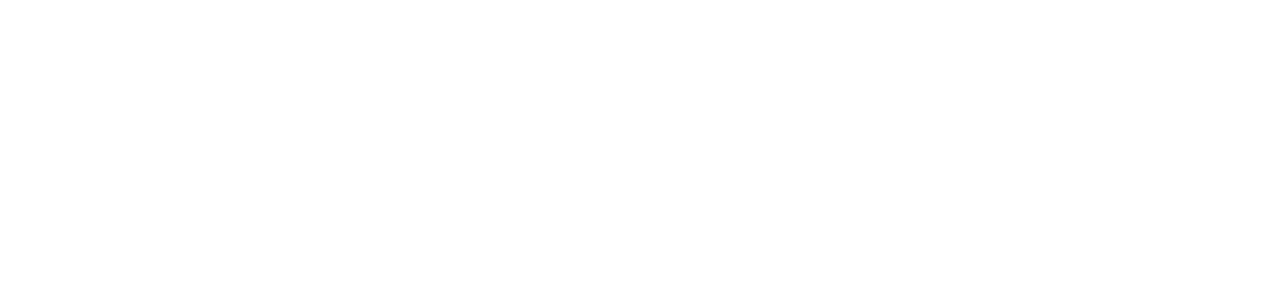
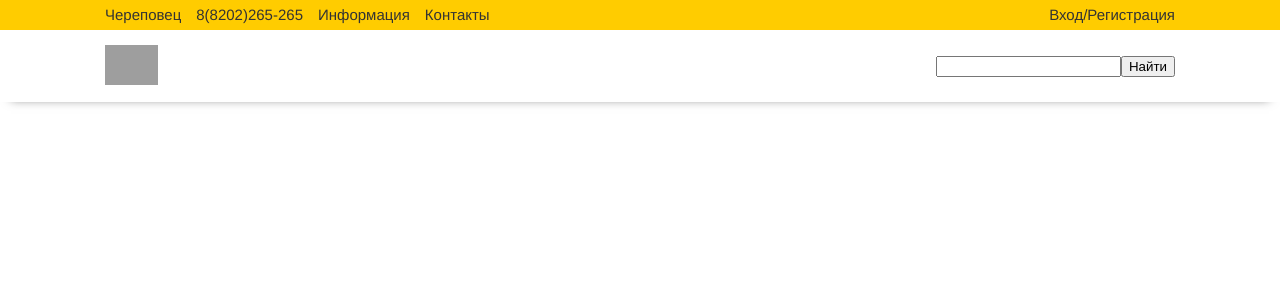
Before and after one commit to Rooseveltiny/ecommerce-FRONT, a Vue app: page / in a window 1280 px wide. Shown: the top 300 px of the page. Built offline with nearby package versions, Linux system fonts and the light colour scheme; grey boxes are pictures that could not be loaded.

Commit message:
added header

```diff
--- a/src/App.vue
+++ b/src/App.vue
@@ -1,24 +1,30 @@
 <template>
   <div id="app">
     <Header />
+    <component :is="currentPage"></component>
   </div>
 </template>
 
 <script>
-// import HelloWorld from './components/HelloWorld.vue'
 import Header from "./components/Header/Header.vue";
+import Contacts from "./components/Contacts/Contacts.vue";
 
 export default {
   name: "App",
+  data(){
+    return {
+      // currentPage: 'Contacts'
+    }
+  },
   components: {
-    Header
+    Header, Contacts
   }
 };
 </script>
 
 <style>
 body {
-  font-family: "Montserrat", sans-serif;
+  font-family: "PT Sans","Helvetica","Arial",sans-serif;
   font-size: 15px;
   color: #333;
   line-height: 1.6;
@@ -52,7 +58,7 @@
 /* Container */
 .container {
   width: 100%;
-  max-width: 1230px;
+  max-width: 1100px;
   margin: 0 auto;
   padding: 0 15px;
 }
--- /dev/null
+++ b/src/components/Contacts/Contacts.vue
@@ -0,0 +1,21 @@
+<template>
+
+    <div class="contacts_main">
+        <div class="container">
+            <div class="contacts_inner">
+                Контакты...
+            </div>
+        </div>
+    </div>
+
+</template>
+
+<script>
+export default {
+
+}
+</script>
+
+<style>
+
+</style>
--- a/src/components/Header/Header.vue
+++ b/src/components/Header/Header.vue
@@ -1,24 +1,107 @@
 <template>
-
-  <header class="header">
+  <div class="main_header">
+    <header class="header">
       <div class="container">
-          <div class="inner_header">
-
+        <div class="inner_header">
+          <nav class="nav">
+            <div class="nav_inner">
+              <div class="nav-left-part">
+                <span class="nav_link">Череповец</span>
+                <span class="nav_link">8(8202)265-265</span>
+                <span class="nav_link">Информация</span>
+                <span class="nav_link">Контакты</span>
+              </div>
+              <div class="nav-right-part">Вход/Регистрация</div>
+            </div>
+          </nav>
+        </div>
+      </div>
+    </header>
+    <div class="bottom_header">
+      <div class="container">
+        <div class="bottom_header_inner">
+          <div class="bottom_header_left">
+            <div class="logo">
+                <img height="40px" :src="require('../../assets/logo/logo.svg')" alt="">
+            </div>
           </div>
+          <div class="bottom_header_right">
+            <div class="search">
+              <input type="text" />
+              <button>Найти</button>
+            </div>
+          </div>
+        </div>
       </div>
-  </header>
-
+    </div>
+  </div>
 </template>
 
 <script>
-export default {
+export default {};
+</script>
+
+<style>
+.header {
+  background-color: #fc0;
+}
+
+/* NAV */
+
+.nav {
+}
+
+.nav_link {
+  cursor: pointer;
+  margin-right: 15px;
+  /* font-weight: bold; */
+  /* color: #fff; */
+}
+
+.nav_inner {
+  padding: 3px 0 3px 0;
+  display: flex;
+  justify-content: space-between;
+}
+
+.nav-left-part {
+  min-width: 35%;
+  display: flex;
+  justify-content: space-around;
+}
+
+.nav-right-part {
+  width: 30%;
+  text-align: right;
+}
+
+/* BOTTOM HEADER */
+.bottom_header {
+  -webkit-box-shadow: 0px 8px 10px -11px rgba(0, 0, 0, 0.55);
+  -moz-box-shadow: 0px 8px 10px -11px rgba(0, 0, 0, 0.55);
+  box-shadow: 0px 8px 10px -11px rgba(0, 0, 0, 0.55);
+}
+
+.bottom_header_inner {
+    align-items: center;
+  /* padding: 15px 0 15px 0; */
+  background-color: #fff;
+  display: flex;
+  justify-content: space-between;
+}
+
+.bottom_header_left{
+}
+
+.bottom_header_right {
+  width: 30%;
+  text-align: right;
+}
+
+.logo{
+    padding: 15px 0 10px 0;
+}
 
 
 
-}
-
-</script>
-
-<style>
-
 </style>
```
